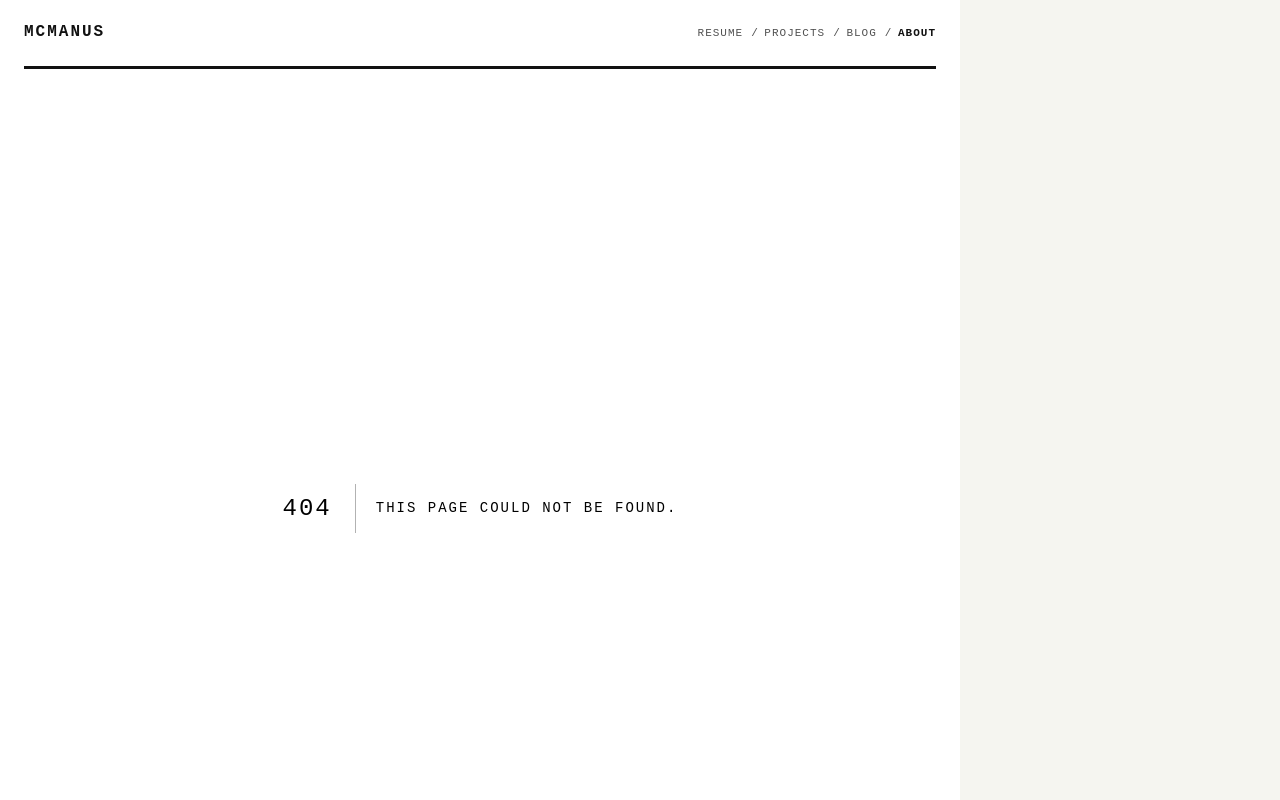
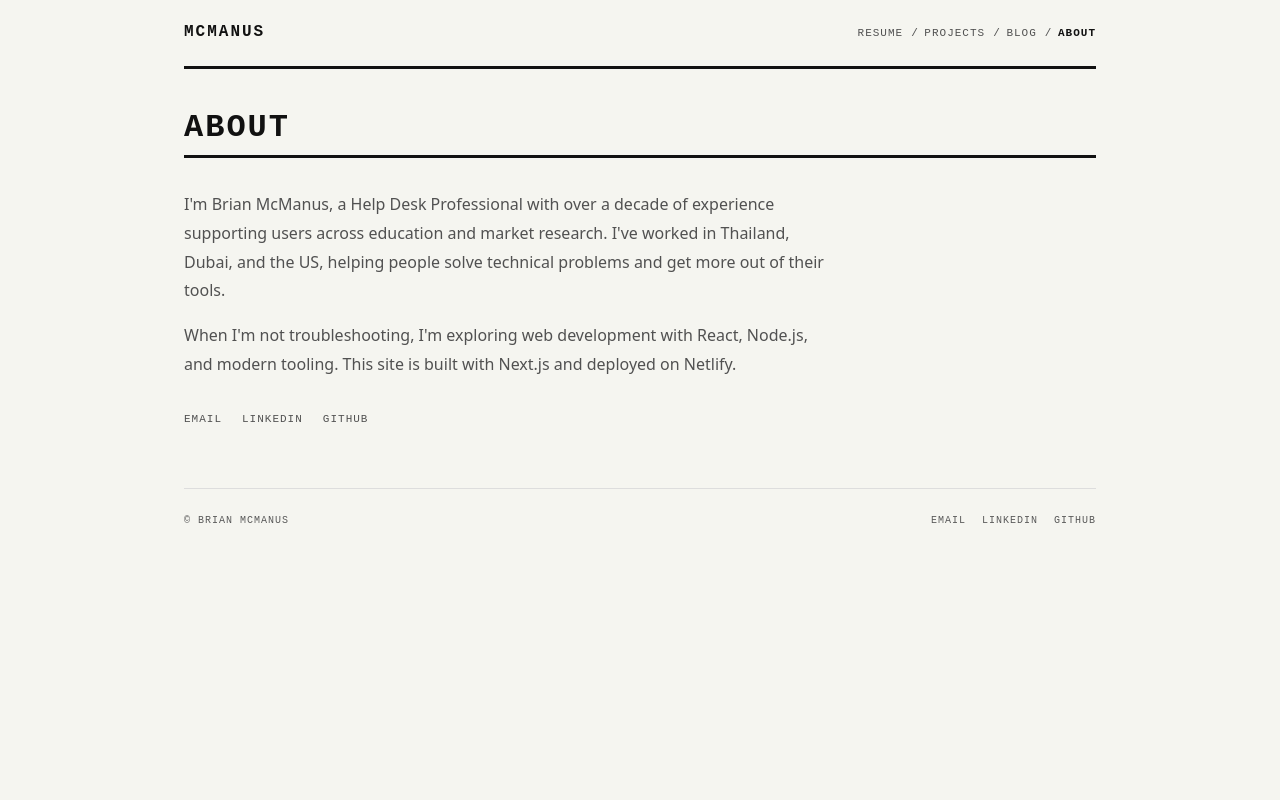
Before and after one commit to Beerspitnight/portfolio-site, a Next.js app: page /about in a window 1280 px wide. Before the commit this address had no page. Shown: the top 800 px of the page. Built offline with nearby package versions, Linux system fonts and the light colour scheme.

Commit message:
feat: build about page with bio and contact links

```diff
--- /dev/null
+++ b/app/about/page.module.css
@@ -0,0 +1,35 @@
+.title {
+  padding-bottom: 8px;
+  border-bottom: 3px solid var(--color-rule);
+  margin-bottom: 32px;
+}
+
+.content {
+  font-family: var(--font-body);
+  color: var(--color-text-secondary);
+  line-height: 1.8;
+  max-width: 640px;
+}
+
+.content p {
+  margin-bottom: 16px;
+}
+
+.links {
+  margin-top: 32px;
+  display: flex;
+  gap: 20px;
+}
+
+.link {
+  font-family: var(--font-mono);
+  font-size: 11px;
+  text-transform: uppercase;
+  letter-spacing: 1px;
+  color: var(--color-text-secondary);
+}
+
+.link:hover {
+  color: var(--color-accent);
+  text-decoration: underline;
+}
--- /dev/null
+++ b/app/about/page.tsx
@@ -0,0 +1,48 @@
+import type { Metadata } from 'next';
+import styles from './page.module.css';
+
+export const metadata: Metadata = {
+  title: 'About | Brian McManus',
+};
+
+export default function AboutPage() {
+  return (
+    <section>
+      <h1 className={styles.title}>About</h1>
+      <div className={styles.content}>
+        <p>
+          I&apos;m Brian McManus, a Help Desk Professional with over a decade of
+          experience supporting users across education and market research. I&apos;ve
+          worked in Thailand, Dubai, and the US, helping people solve technical
+          problems and get more out of their tools.
+        </p>
+        <p>
+          When I&apos;m not troubleshooting, I&apos;m exploring web development
+          with React, Node.js, and modern tooling. This site is built with
+          Next.js and deployed on Netlify.
+        </p>
+      </div>
+      <div className={styles.links}>
+        <a href="mailto:Hello.Mac4488@gmail.com" className={styles.link}>
+          Email
+        </a>
+        <a
+          href="https://linkedin.com/in/brianmcmanus"
+          className={styles.link}
+          target="_blank"
+          rel="noopener noreferrer"
+        >
+          LinkedIn
+        </a>
+        <a
+          href="https://github.com/brianmcmanus"
+          className={styles.link}
+          target="_blank"
+          rel="noopener noreferrer"
+        >
+          GitHub
+        </a>
+      </div>
+    </section>
+  );
+}
```
